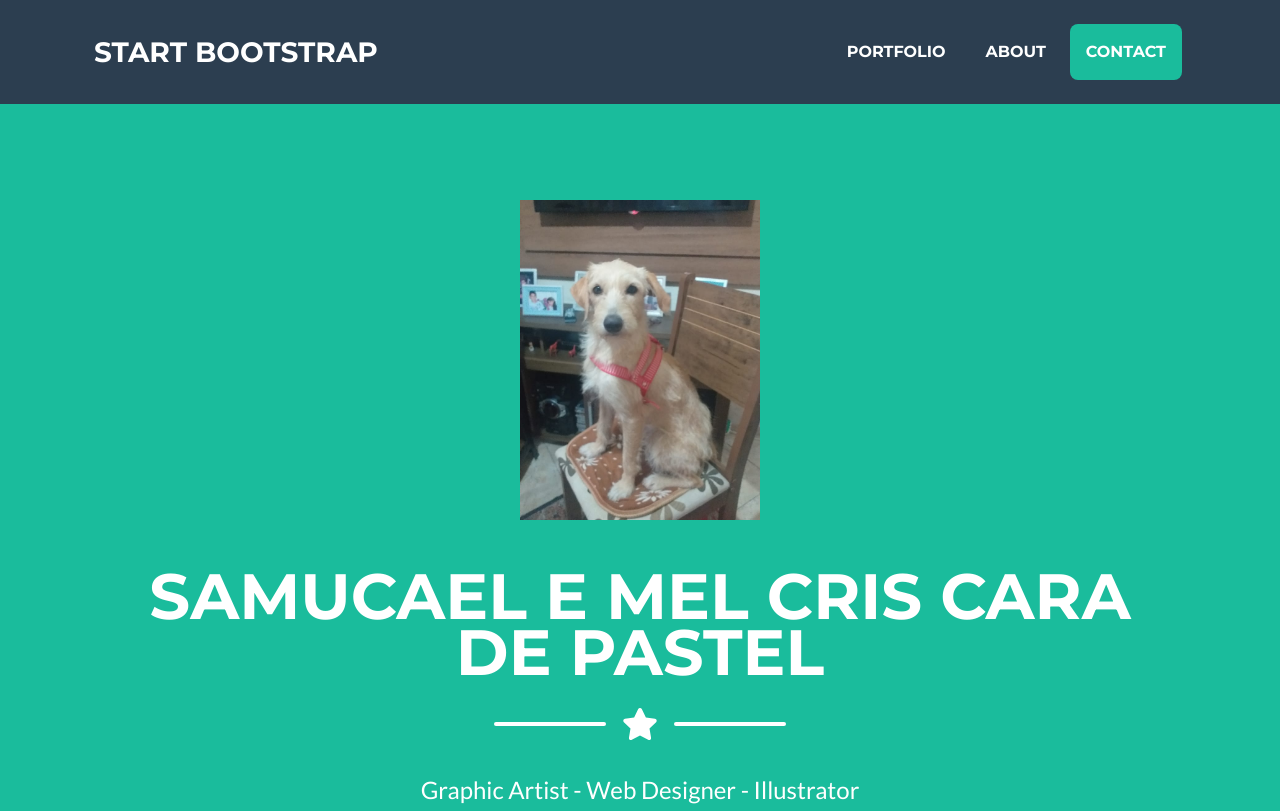
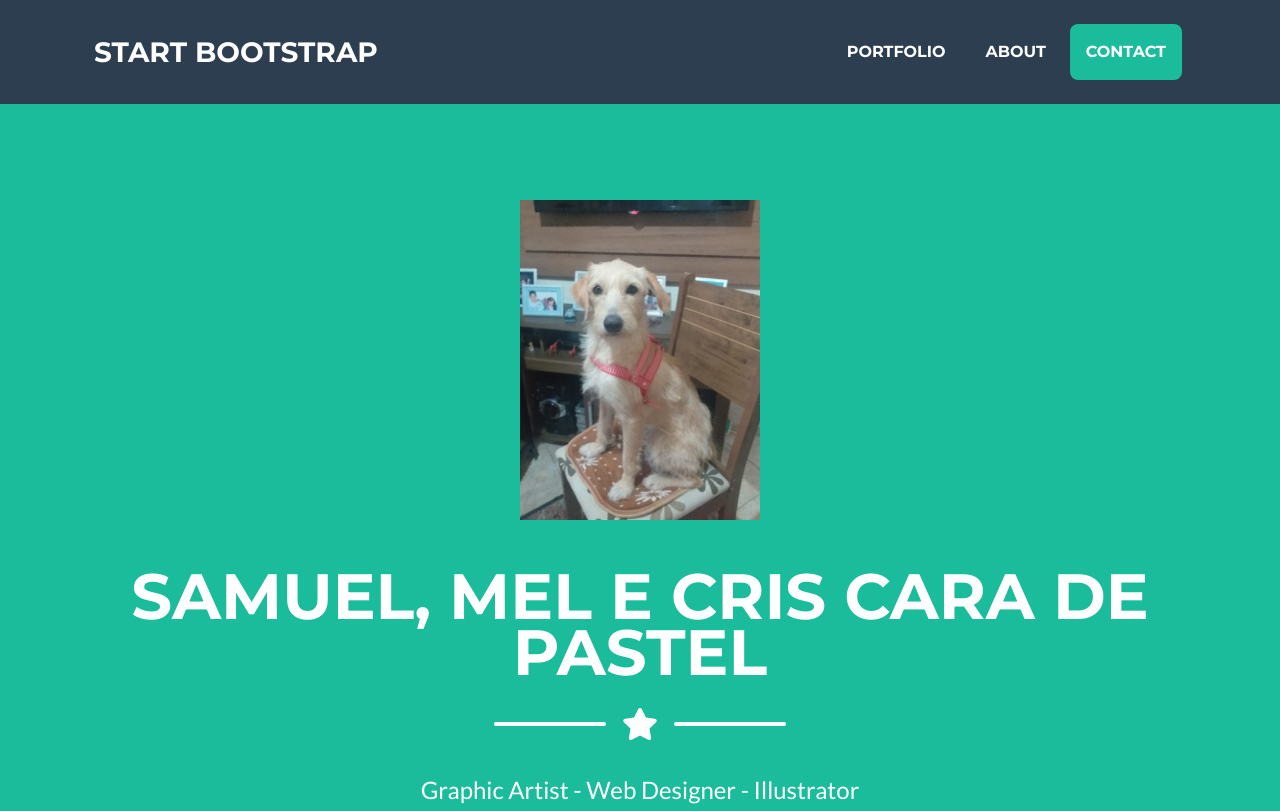
Before and after one commit to samuel0907/meuprimeirosite, a plain HTML site: page index.html in a window 1280 px wide. Shown: the top 811 px of the page. Drawn offline with nearby package versions, Linux system fonts and the light colour scheme.

Commit message:
Altera a mensagem

```diff
--- a/index.html
+++ b/index.html
@@ -41,7 +41,7 @@
                 <img class="masthead-avatar mb-5" src="assets/img/mel.jpeg" alt="" />
                 <!-- Masthead Heading-->
                 <h1 class="masthead-heading text-uppercase mb-0">
-                    samucael e mel cris cara de pastel
+                    <strong>Samuel</strong>, mel e Cris cara de pastel
                 </h1>
                 <!-- Icon Divider-->
                 <div class="divider-custom divider-light">
```
